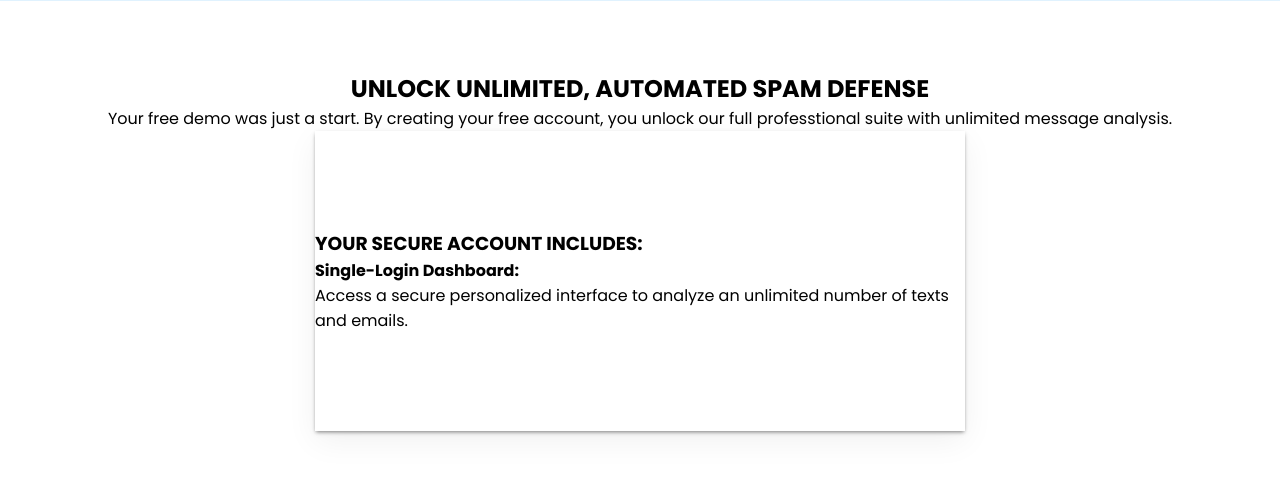
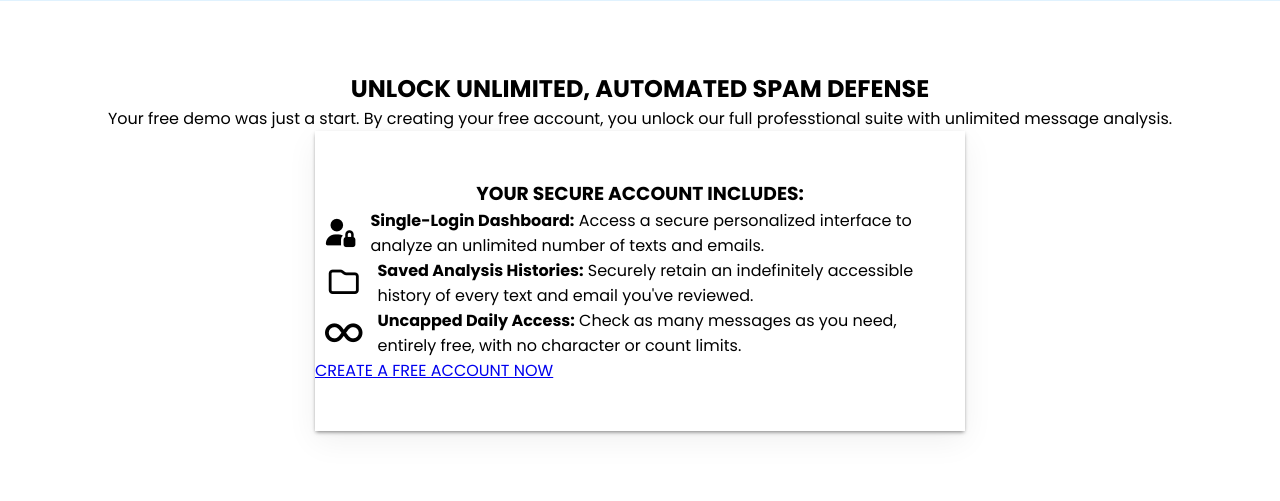
Before and after one commit to abhiraj-singh0/spam-detection, a Flask app: page / in a window 1280 px wide. Shown: the part 1639-2140 px from the top of the page. Run offline with Flask 3, Linux system fonts and the light colour scheme; some libraries are stand-ins or nearby versions.

Commit message:
desgin the description section

```diff
--- a/templates/index.html
+++ b/templates/index.html
@@ -115,9 +115,24 @@
         <h1>UNLOCK UNLIMITED, AUTOMATED SPAM DEFENSE</h1>
         <p>Your free demo was just a start. By creating your free account, you unlock our full professtional suite with unlimited message analysis.</p>
       <div class="inner_unlimited">
-        <h3>YOUR SECURE ACCOUNT INCLUDES:</h3>
-        <p><h4>Single-Login Dashboard:</h4> Access a secure personalized interface to analyze an unlimited number of texts and emails.</p>
-      </div>
+        <h3 style="align-self: center;">YOUR SECURE ACCOUNT INCLUDES:</h3>
+        <div class="single-login">
+          <i class="fa-solid fa-user-lock" style="font-size: 27px;"></i>
+          <p><strong>Single-Login Dashboard:</strong> Access a secure personalized interface to analyze an unlimited number of texts and emails.</p>
+
+        </div>
+        <div class="single-login">
+          <i class="fa-regular fa-folder"></i>
+          <p><strong>Saved Analysis Histories:</strong> Securely retain an indefinitely accessible<br>
+            history of every text and email you've reviewed.</p>
+
+        </div>
+        <div class="single-login">
+          <i class="fa-solid fa-infinity"></i>
+          <p><strong>Uncapped Daily Access:</strong> Check as many messages as you need,<br>
+            entirely free, with no character or count limits.</p>
+        </div>
+        <a href="/login"> CREATE A FREE ACCOUNT NOW </a>
       </div>
     </section>
   </body>
```
